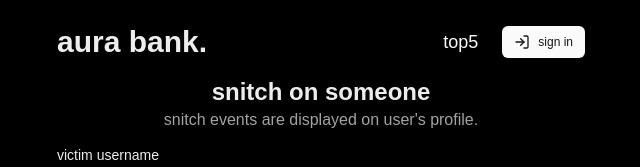
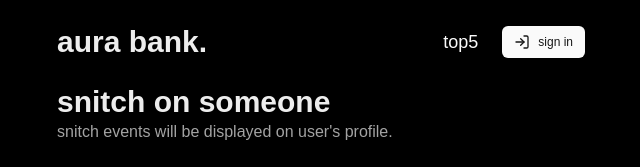
Before and after one commit to dastanozgeldi/aurabank.lol, a Next.js app: page /snitch in a window 1280 px wide. Shown: the top 167 px of the page, without its empty margins (319-959 px from the left). Built offline with nearby package versions, Linux system fonts and the light colour scheme; no server answers; the database is empty.

Commit message:
feat: snitch page header change

```diff
--- a/src/app/snitch/page.tsx
+++ b/src/app/snitch/page.tsx
@@ -13,10 +13,10 @@ export default function Page() {
 
   return (
     <div className="my-4">
-      <div className="my-4 text-center">
-        <h1 className="text-2xl font-bold">snitch on someone</h1>
+      <div className="my-6">
+        <h1 className="text-3xl font-bold">snitch on someone</h1>
         <p className="text-muted-foreground">
-          snitch events are displayed on user&apos;s profile.
+          snitch events will be displayed on user&apos;s profile.
         </p>
       </div>
 
```
